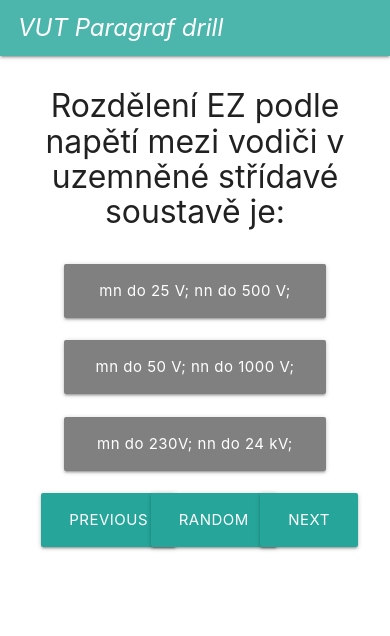
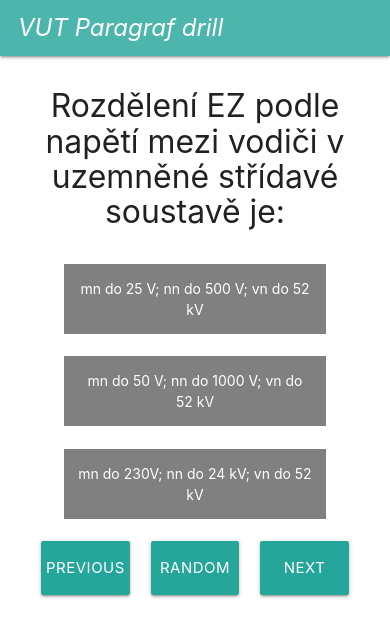
Before and after one commit to mnecas/mnecas.github.io, a plain HTML site: page index.html in a window 390 px wide. Drawn offline with nearby package versions, Linux system fonts and the light colour scheme.

Commit message:
fix mobile version

```diff
--- a/index.html
+++ b/index.html
@@ -9,11 +9,19 @@
     <style>
         .container2 {
             padding: 0.8em;
+	        overflow: visible;
         }
-        .btn {
+        .my_btn {
             width: 80%;
             background: grey;
             text-transform: none;
+            color: white;
+            padding: 1em;
+        }
+        .my_btn_send {
+            width: 100%;
+            color: white;
+            padding: 0em;
         }
     </style>
 </head>
@@ -39,24 +47,24 @@
             </div>
 
             <div class="container2">
-                <a class="waves-effect btn-large btn btn1" onclick="answer(this)">mn do 25 V; nn do 500 V; vn do 52 kV</a>
+                <a class="waves-effect my_btn btn1" onclick="answer(this)">mn do 25 V; nn do 500 V; vn do 52 kV</a>
             </div>
             <div class="container2">
-                <a class="waves-effect btn-large btn btn2" onclick="answer(this)">mn do 50 V; nn do 1000 V; vn do 52 kV</a>
+                <a class="waves-effect my_btn btn2" onclick="answer(this)">mn do 50 V; nn do 1000 V; vn do 52 kV</a>
             </div>
             <div class="container2">
-                <a class="waves-effect btn-large btn btn3" onclick="answer(this)">mn do 230V; nn do 24 kV; vn do 52 kV</a>
+                <a class="waves-effect my_btn btn3" onclick="answer(this)">mn do 230V; nn do 24 kV; vn do 52 kV</a>
             </div>
 
             <div class="row container2">
                 <div class="col s4">
-                    <a class="waves-effect waves-light btn-large" onclick="previous()">Previous</a>
+                    <a class="waves-effect waves-light btn-large my_btn_send" onclick="previous()">Previous</a>
                 </div>
                 <div class="col s4">
-                    <a class="waves-effect waves-light btn-large" onclick="random()">Random</a>
+                    <a class="waves-effect waves-light btn-large my_btn_send" onclick="random()">Random</a>
                 </div>
                 <div class="col s4">
-                    <a class="waves-effect waves-light btn-large" onclick="next()">Next</a>
+                    <a class="waves-effect waves-light btn-large my_btn_send" onclick="next()">Next</a>
                 </div>
             </div>
         </div>
```
